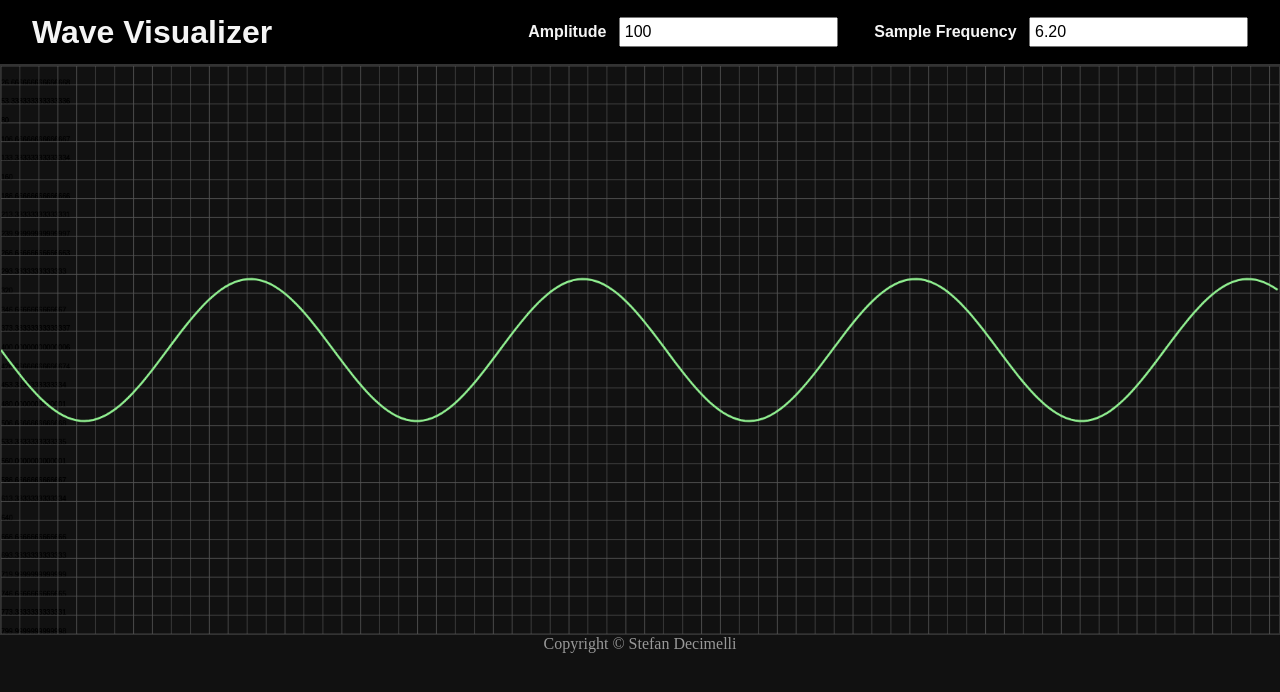
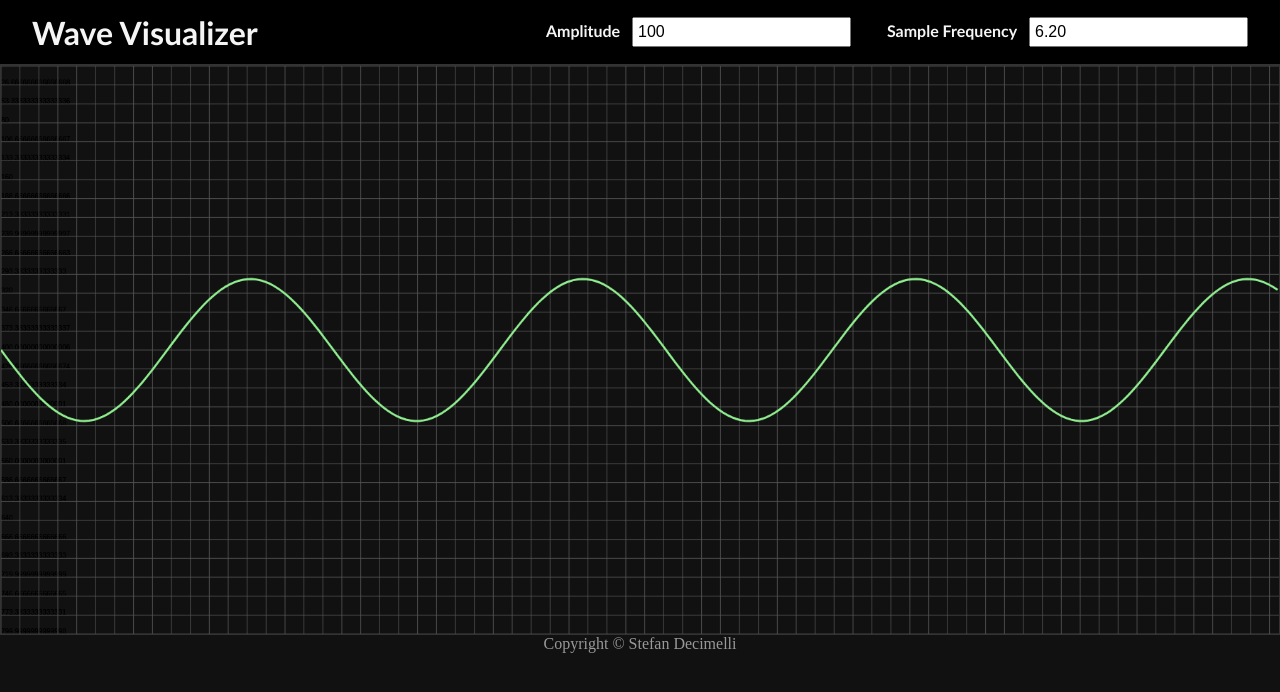
Before and after one commit to stefandecimelli/ts-example4-waves, a website built with webpack: page index.html in a window 1280 px wide. Built offline with nearby package versions, Linux system fonts and the light colour scheme.

Commit message:
Update style.css

```diff
--- a/src/style.css
+++ b/src/style.css
@@ -15,7 +15,7 @@ header {
     display: flex;
     align-items: center;
     border-bottom: 1px solid #333;
-    font-family: fantasy;
+    font-family: Calibri, 'Trebuchet MS', sans-serif;
     justify-content: space-between;
 }
 
```
